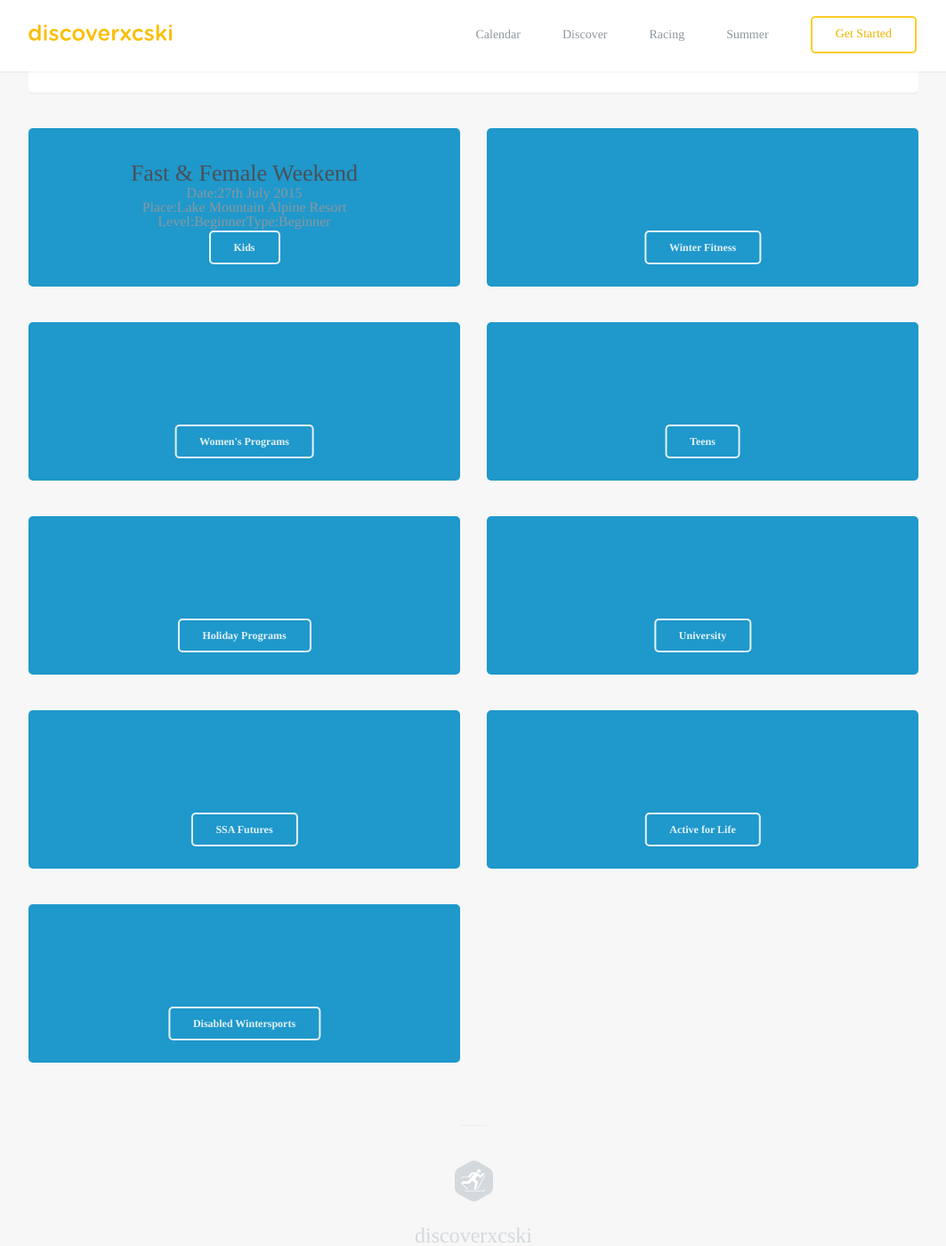
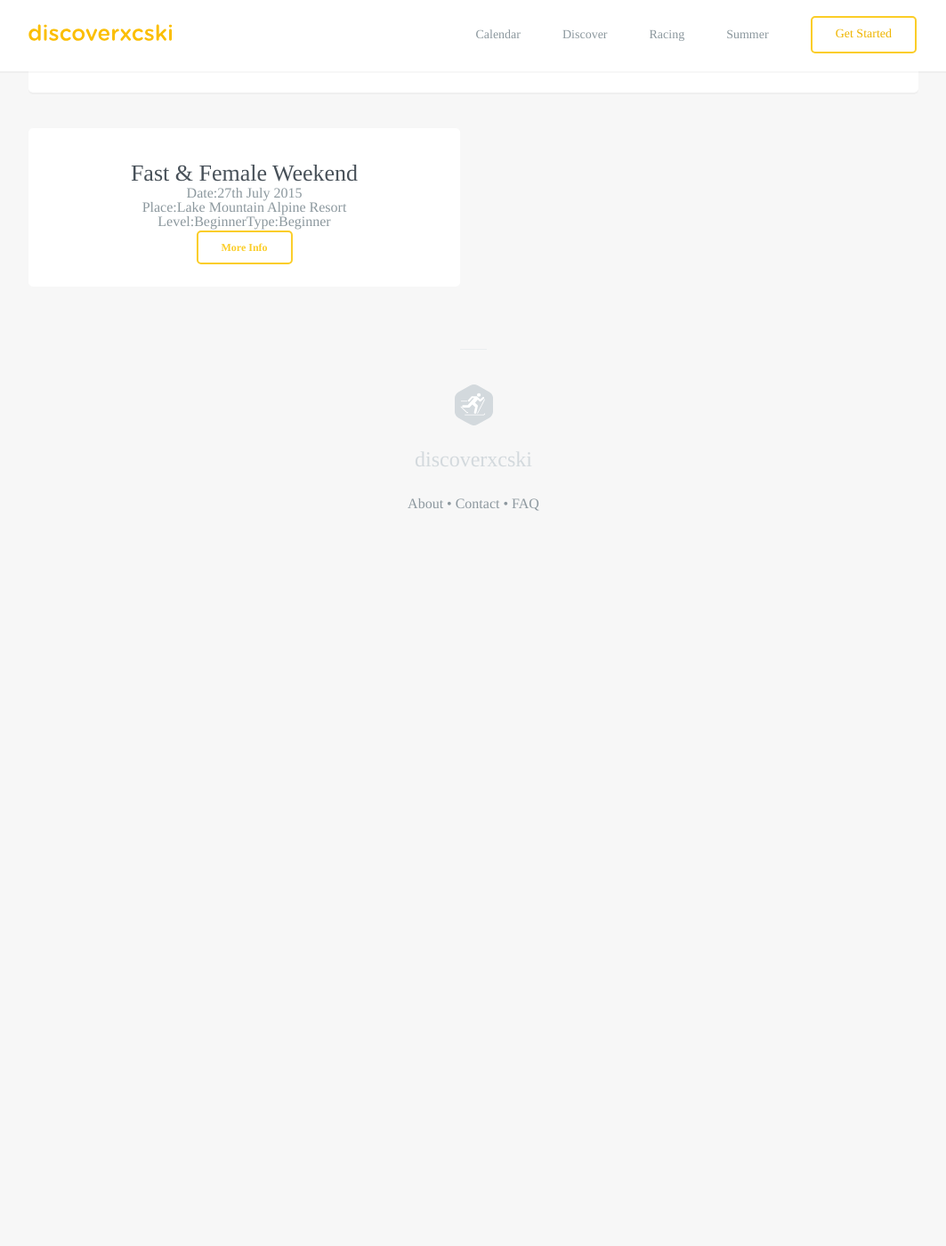
Before and after one commit to robcatto/robcatto.github.io, a Jekyll site: the page built from events/index.html, in a window 1280 px wide and 1400 px high, scrolled down 537 px. Shown: the whole window at 89% size, without its empty margins (108-1171 px from the left). Built offline with Jekyll 4.4.1, drawn with Linux system fonts in a browser that asks for light colours; some web fonts are replaced; Markdown is read by kramdown in place of the engine named in the settings; after the commit the page ends 1167 px from its top, so only the background shows below that.

Commit message:
Update index.html

```diff
--- a/events/index.html
+++ b/events/index.html
@@ -49,86 +49,34 @@ layout: default
                     <p>Easy to learn and an activity for life, cross country skiing is a sport to put on your winter bucket-list. Whether you are looking to stay healthy or keep fit during the winter, snow-fun for the whole family, winter adventures or racing challenges, cross country skiing has something for everyone..
                      </p>
                     <a class="button small dark" href="http://discoverxcski.com/discoverxc/" data-featurette="analytics-click-event" data-event-category="button" data-event-action="M: Clicked Design an iOS Game" data-event-label="Source: Homepage Alt" id="featurette-35">Why should you try XC?</a>
-                </section>
+        </section>
 
                 <section class="mobile_section" style="max-width: 1030px;  background-color: transparent; box-shadow: none;" >
                 <div class="row" style="max-width: 1030px;">
 
                         <div class="column two">
-                            <div class="callout-card">
-                                    <h3>Fast & Female Weekend</h3>
-                                        <span>Date:</span><span>27th July 2015</span>
+                            <div class="callout-card" style="background-color: white;">
+                                    <h3 class="event__heading">Fast & Female Weekend</h3>
+                                        <span class="event__meta">Date:</span><span class="event__info">27th July 2015</span>
                                         <br>
-                                        <span>Place:</span><span>Lake Mountain Alpine Resort</span>
+                                        <span class="event__meta">Place:</span><span class="event__info">Lake Mountain Alpine Resort</span>
                                         <br>
-                                        <span>Level:</span><span>Beginner</span><span>Type:</span><span>Beginner</span>
-                                <a class="button small inverse" href="/discoverxc/kids" data-featurette="analytics-click-event" data-event-category="button" data-event-action="M: Clicked Perks" data-event-label="Source: Features Page" id="featurette-13">Kids</a>
-                            </div>
-                        </div>
-                        <div class="column two">
-                            <div class="callout-card">
-                                <a class="button small inverse" href="/discoverxc/winter-fitness" data-featurette="analytics-click-event" data-event-category="button" data-event-action="M: Clicked Perks" data-event-label="Source: Features Page" id="featurette-13">Winter Fitness</a>
-                            </div>
-                        </div>
-                        <div class="column two">
-                            <div class="callout-card">
-                                <a class="button small inverse" href="/discoverxc/womens-programs" data-featurette="analytics-click-event" data-event-category="button" data-event-action="M: Clicked Perks" data-event-label="Source: Features Page" id="featurette-13">Women's Programs</a>
+                                        <span class="event__meta">Level:</span><span class="event__info">Beginner</span><span class="event__meta">Type:</span><span class="event__info">Beginner</span>
+                                <a class="button small" href="/discoverxc/kids" data-featurette="analytics-click-event" data-event-category="button" data-event-action="M: Clicked Perks" data-event-label="Source: Features Page" id="featurette-13">More Info</a>
                             </div>
                         </div>
 
 
-                </div>
-
-
-                </p>
-                <div class="row" style="max-width: 1030px;">
-
-
-                        <div class="column two">
-                            <div class="callout-card">
-                                <a class="button small inverse" href="/discoverxc/teens" data-featurette="analytics-click-event" data-event-category="button" data-event-action="M: Clicked Perks" data-event-label="Source: Features Page" id="featurette-13">Teens</a>
-                            </div>
-                        </div>
-                        <div class="column two">
-                            <div class="callout-card">
-                                <a class="button small inverse" href="/discoverxc/holiday-programs" data-featurette="analytics-click-event" data-event-category="button" data-event-action="M: Clicked Perks" data-event-label="Source: Features Page" id="featurette-13">Holiday Programs</a>
-                            </div>
-                        </div>
-                        <div class="column two">
-                            <div class="callout-card">
-                                <a class="button small inverse" href="/discoverxc/university" data-featurette="analytics-click-event" data-event-category="button" data-event-action="M: Clicked Perks" data-event-label="Source: Features Page" id="featurette-13">University</a>
-                            </div>
-                        </div>
-
-
-                </div>
-
-                </p>
-                <div class="row" style="max-width: 1030px;">
-
-
-                        <div class="column two">
-                            <div class="callout-card">
-                                <a class="button small inverse" href="/discoverxc/ssa-futures" data-featurette="analytics-click-event" data-event-category="button" data-event-action="M: Clicked Perks" data-event-label="Source: Features Page" id="featurette-13">SSA Futures</a>
-                            </div>
-                        </div>
-                        <div class="column two">
-                            <div class="callout-card">
-                                <a class="button small inverse" href="/discoverxc/active-for-life" data-featurette="analytics-click-event" data-event-category="button" data-event-action="M: Clicked Perks" data-event-label="Source: Features Page" id="featurette-13">Active for Life</a>
-                            </div>
-                        </div>
-                        <div class="column two">
-                            <div class="callout-card">
-                                <a class="button small inverse" href="/discoverxc/disabled-wintersports" data-featurette="analytics-click-event" data-event-category="button" data-event-action="M: Clicked Perks" data-event-label="Source: Features Page" id="featurette-13">Disabled Wintersports</a>
-                            </div>
-                        </div>
-
-
-                </div>
 
 
 
 
+
+
+
+
+
+                </div>
                 </section>
 
 
```
